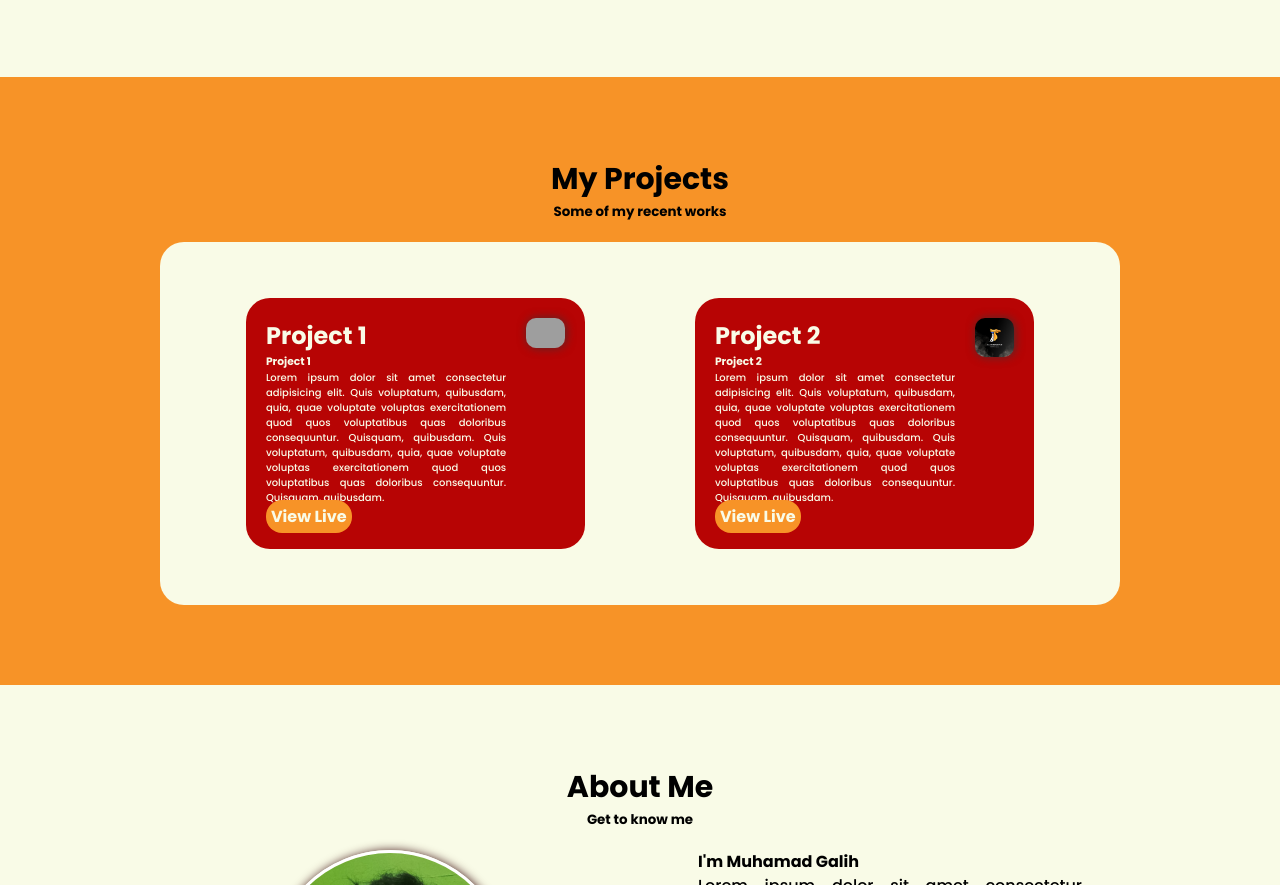
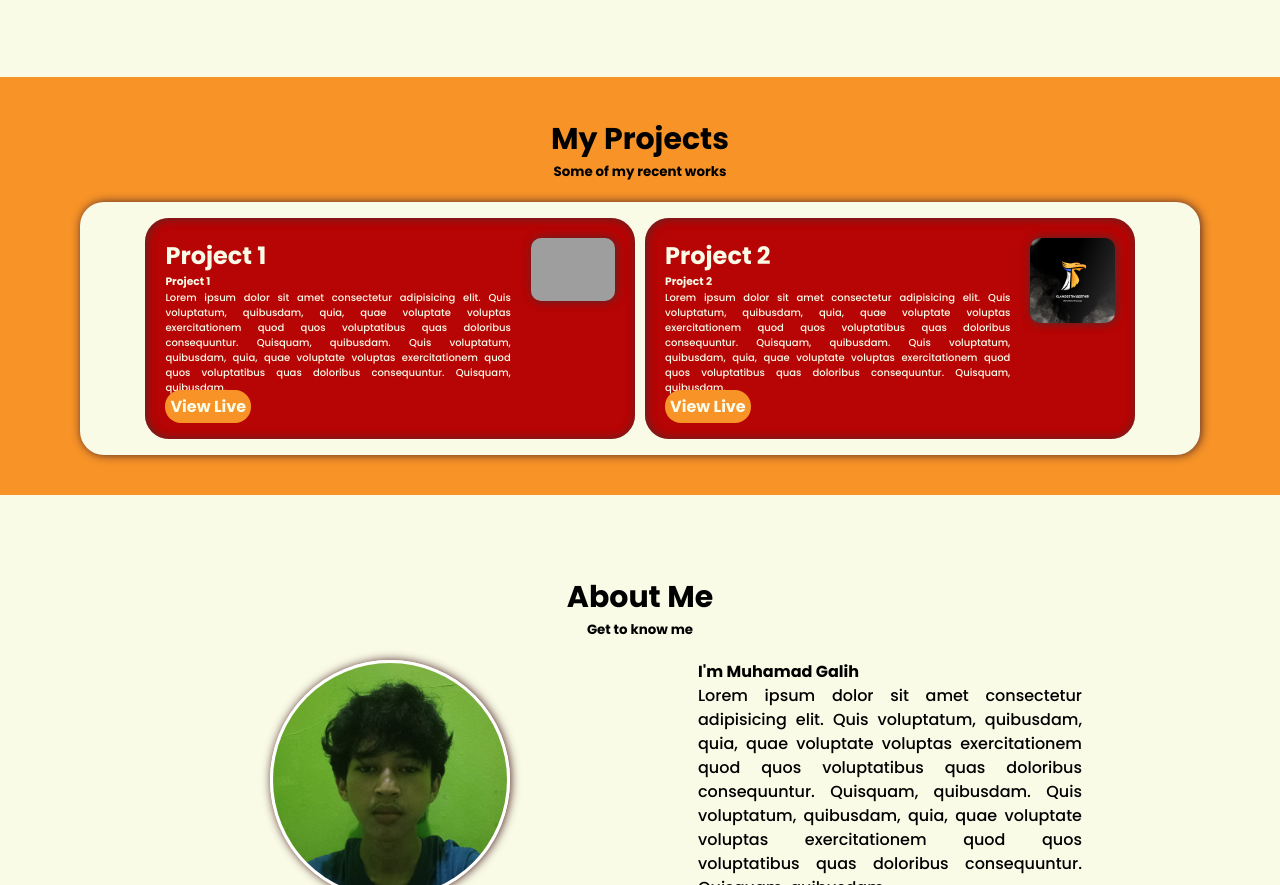
Before and after one commit to muhgalihhh/static-web-1, a plain HTML site: page index.html in a window 1280 px wide. Shown: the part 1178-2063 px from the top of the page. Drawn offline with Linux system fonts and the light colour scheme; grey boxes are pictures that could not be loaded.

Commit message:
change dimension

```diff
--- a/assets/styles/main.css
+++ b/assets/styles/main.css
@@ -110,6 +110,7 @@ nav .container ul li a:hover {
   width: 100vh;
   position: relative;
   top: 50px;
+  transition: all 0.5s ease;
 }
 
 .hamburger {
@@ -292,7 +293,7 @@ nav .container ul li a:hover {
   position: relative;
   font: 16px/1.5 "Poppins", sans-serif;
   font-weight: 500;
-  padding: 10vh 20vh;
+  padding: 5vh 10vh;
 }
 
 .projects-content {
@@ -300,23 +301,24 @@ nav .container ul li a:hover {
   width: 100%;
   height: 100%;
   display: flex;
-  justify-content: space-around;
+  justify-content: center;
   align-items: center;
-  gap: 50px;
+  gap: 10px;
   flex-wrap: wrap;
-  padding: 7vh;
+  padding: 2vh;
   border-radius: 3vh;
   -webkit-border-radius: 3vh;
   -moz-border-radius: 3vh;
   -ms-border-radius: 3vh;
   -o-border-radius: 3vh;
+  box-shadow: 1px 0.2px 10px 0.1px rgb(82, 42, 42);
 }
 .project-info p {
   text-align: justify;
   font-size: 10px;
 }
 .project-item {
-  width: 40%;
+  width: 45%;
   height: 100%;
   display: flex;
   justify-content: space-between;
@@ -325,6 +327,7 @@ nav .container ul li a:hover {
   padding: 20px;
   color: #f9fbe7;
   border-radius: 3vh;
+  box-shadow: inset 1px 0.2px 10px 0.1px rgb(82, 42, 42);
 }
 .project-item a {
   text-decoration: none;
```
